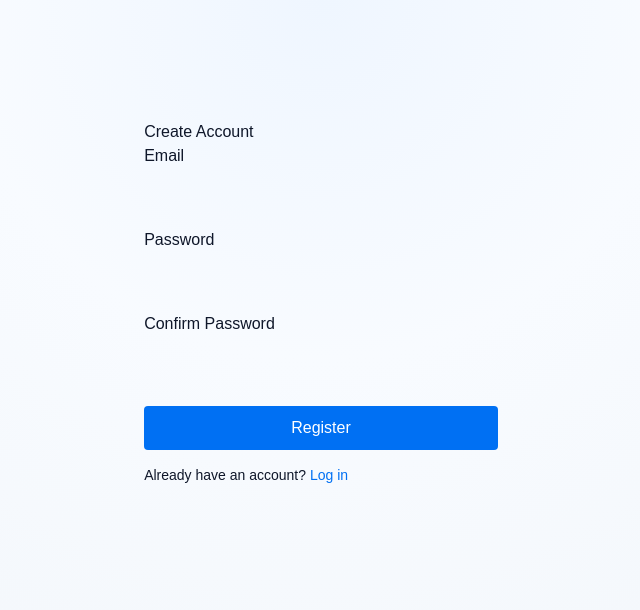
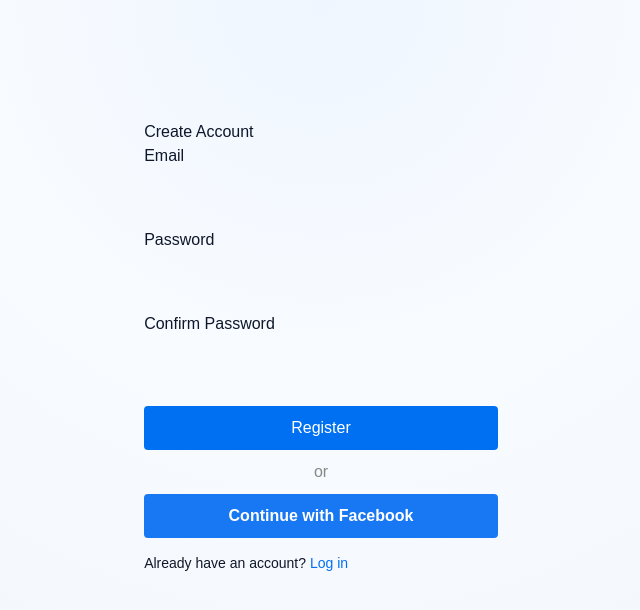
Before and after one commit to gabrieldragoscalin-hash/web_analyzer, a Next.js app in the folder frontend/: page /register in a window 1280 px wide. Shown: the top 610 px of the page, without its empty margins (319-959 px from the left). Built offline with nearby package versions, Linux system fonts and the light colour scheme.

Commit message:
more fixes for facebook login

```diff
--- a/frontend/src/app/login/page.tsx
+++ b/frontend/src/app/login/page.tsx
@@ -32,7 +32,7 @@
                 </button>
             </form>
                 <div style={{ textAlign: 'center', color: '#888', margin: '10px 0' }}>or</div>
-                    <form action={loginWithFacebook}>
+                    <form action={loginWithFacebook} style={{ display: 'flex', flexDirection: 'column', gap: '15px' }}>
                         <button type="submit" style={{ padding: '10px', background: '#1877F2', color: 'white', border: 'none', borderRadius: '4px', cursor: 'pointer', fontWeight: 'bold' }}>
                             Continue with Facebook
                         </button>
--- a/frontend/src/app/register/page.tsx
+++ b/frontend/src/app/register/page.tsx
@@ -1,4 +1,4 @@
-import { signup } from '../auth/actions'
+import { signup, loginWithFacebook } from '../auth/actions'
 import Link from 'next/link'
 
 export default async function RegisterPage({
@@ -33,6 +33,14 @@
                     Register
                 </button>
             </form>
+
+            <div style={{ textAlign: 'center', color: '#888', margin: '10px 0' }}>or</div>
+
+            <form action={loginWithFacebook} style={{ display: 'flex', flexDirection: 'column', gap: '15px' }}>
+                <button type="submit" style={{ padding: '10px', background: '#1877F2', color: 'white', border: 'none', borderRadius: '4px', cursor: 'pointer', fontWeight: 'bold' }}>
+                    Continue with Facebook
+                </button>
+            </form>
             <p style={{ fontSize: '14px', marginTop: '15px' }}>
                 Already have an account? <Link href="/login" style={{ color: '#0070f3' }}>Log in</Link>
             </p>
```
